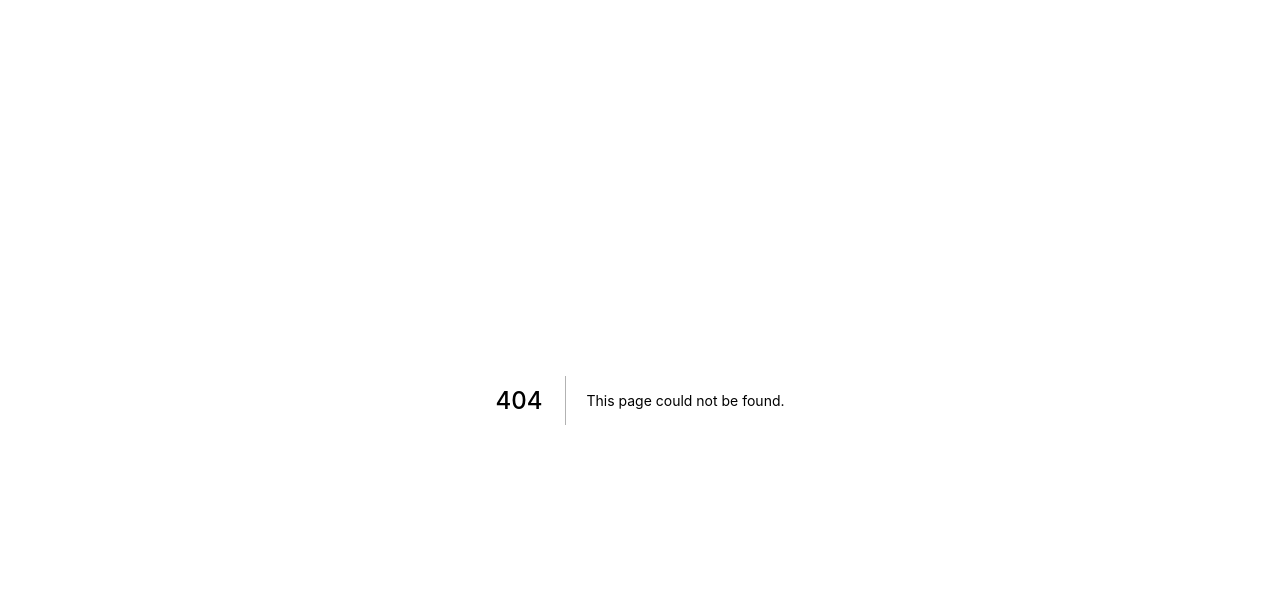
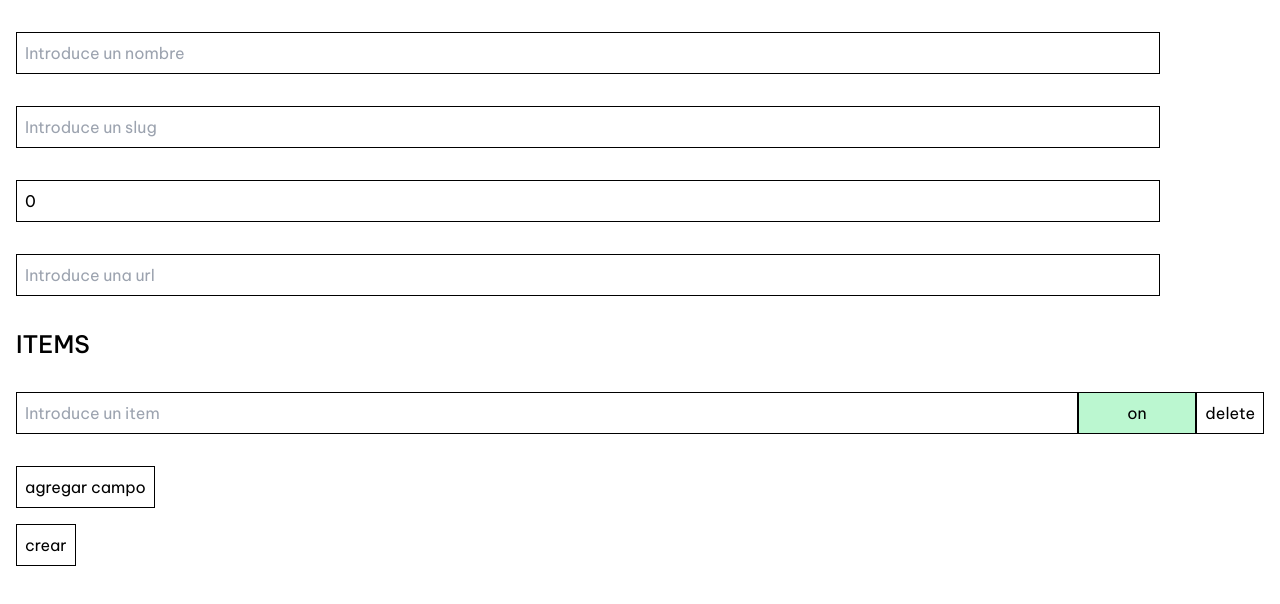
Before and after one commit to fervillalbag/metalhead, a Next.js app in the folder app/: page /admin/create/plan in a window 1280 px wide. Before the commit this address had no page. Shown: the top 604 px of the page. Built offline with nearby package versions, Linux system fonts and the light colour scheme.

Commit message:
feat: create page plan item from frontend

```diff
--- a/app/src/graphql/mutation/plan.ts
+++ b/app/src/graphql/mutation/plan.ts
@@ -17,3 +17,12 @@ export const DELETE_PLAN_ITEM = gql`
     }
   }
 `;
+
+export const CREATE_PLAN_ITEM = gql`
+  mutation createPlan($input: PlanInput!) {
+    createPlan(input: $input) {
+      message
+      success
+    }
+  }
+`;
--- /dev/null
+++ b/app/src/pages/admin/create/plan.tsx
@@ -0,0 +1,195 @@
+import React from "react";
+import { produce } from "immer";
+import { v4 as uuidv4 } from "uuid";
+
+import Loading from "@/components/Loading";
+import { useMutation } from "@apollo/client";
+import { CREATE_PLAN_ITEM } from "@/graphql/mutation/plan";
+
+const CreatePlanAdmin: React.FC = () => {
+  /*
+    items: [{
+      id: "1",
+      status: true,
+      text: "Nombre del item",
+    }],
+  */
+
+  const [data, setData] = React.useState<any>({
+    slug: "",
+    name: "",
+    price: 0,
+    status: true,
+    url: "",
+  });
+  const [itemsData, setItemsData] = React.useState<any>([
+    {
+      id: uuidv4(),
+      status: true,
+      text: "",
+    },
+  ]);
+  const [error, setError] = React.useState<any>({
+    type: "",
+    status: false,
+  });
+
+  const [createPlan] = useMutation(CREATE_PLAN_ITEM);
+
+  const newItem = {
+    id: uuidv4(),
+    text: "",
+    status: true,
+  };
+
+  const handleAddItem = () => {
+    setItemsData((currentItem: any) => [...currentItem, newItem]);
+  };
+
+  const handleDeleteItem = (id: string) => {
+    setItemsData((currentItem: any) =>
+      currentItem.filter((x: any) => x.id !== id)
+    );
+  };
+
+  const handleCreatePlan = async () => {
+    if (
+      !data?.slug ||
+      data?.slug === "" ||
+      !data?.name ||
+      data?.name === "" ||
+      data?.price === "" ||
+      !data?.url ||
+      data?.url === ""
+    ) {
+      setError({
+        type: "Todos los campos son obligatorios",
+        status: true,
+      });
+      return;
+    }
+
+    setError({
+      type: "",
+      status: false,
+    });
+
+    try {
+      const res = await createPlan({
+        variables: {
+          input: {
+            slug: data?.slug,
+            name: data?.name,
+            price: Number(data?.price),
+            status: data?.status,
+            url: data?.url,
+            items: itemsData,
+          },
+        },
+      });
+
+      console.log(res);
+    } catch (error) {
+      console.log(error);
+    }
+  };
+
+  if (!data || !itemsData) return <Loading />;
+
+  return (
+    <div className="p-4">
+      <div className="py-4">
+        <input
+          type="text"
+          className="border p-2 w-11/12"
+          value={data?.name}
+          placeholder="Introduce un nombre"
+          onChange={(e) => setData({ ...data, name: e.target.value })}
+        />
+      </div>
+      <div className="py-4">
+        <input
+          type="text"
+          className="border p-2 w-11/12"
+          value={data?.slug}
+          placeholder="Introduce un slug"
+          onChange={(e) => setData({ ...data, slug: e.target.value })}
+        />
+      </div>
+      <div className="py-4">
+        <input
+          type="number"
+          className="border p-2 w-11/12"
+          value={data?.price}
+          placeholder="Introduce un precio"
+          onChange={(e) => setData({ ...data, price: e.target.value })}
+        />
+      </div>
+      <div className="py-4">
+        <input
+          type="text"
+          className="border p-2 w-11/12"
+          value={data?.url}
+          placeholder="Introduce una url"
+          onChange={(e) => setData({ ...data, url: e.target.value })}
+        />
+      </div>
+
+      <span className="block text-2xl uppercase font-medium mt-4">Items</span>
+
+      <div className="py-4">
+        {itemsData.map((item: any, index: number) => (
+          <div key={item.id} className="py-4 flex">
+            <input
+              type="text"
+              value={item.text}
+              className="border p-2 w-11/12"
+              placeholder="Introduce un item"
+              onChange={(e) => {
+                const text = e.target.value;
+                setItemsData((currentItem: any) =>
+                  produce(currentItem, (v: any) => {
+                    v[index].text = text;
+                  })
+                );
+              }}
+            />
+            <div className="w-32">
+              <button
+                className={`border p-2 block w-full ${
+                  item.status ? "bg-green-200" : "bg-red-200"
+                }`}
+                onClick={() =>
+                  setItemsData((currentItem: any) =>
+                    produce(currentItem, (v: any) => {
+                      v[index].status = !item.status;
+                    })
+                  )
+                }
+              >
+                {item?.status ? "on" : "off"}
+              </button>
+            </div>
+            <button
+              className="block p-2 border"
+              onClick={() => handleDeleteItem(item.id)}
+            >
+              delete
+            </button>
+          </div>
+        ))}
+      </div>
+
+      <button className="block border p-2 mb-4" onClick={handleAddItem}>
+        agregar campo
+      </button>
+      <button className="block border p-2 mb-4" onClick={handleCreatePlan}>
+        crear
+      </button>
+
+      {error.status && <span className="block">{error.type}</span>}
+    </div>
+  );
+};
+
+export default CreatePlanAdmin;
--- a/app/src/pages/admin/plan/index.tsx
+++ b/app/src/pages/admin/plan/index.tsx
@@ -213,6 +213,13 @@ const PlanAdmin: React.FC = () => {
           </div>
         ))}
       </div>
+
+      <button
+        className="block mt-8 border p-2"
+        onClick={() => router.push("/admin/create/plan")}
+      >
+        agregar nuevo plan
+      </button>
     </div>
   );
 };
```
